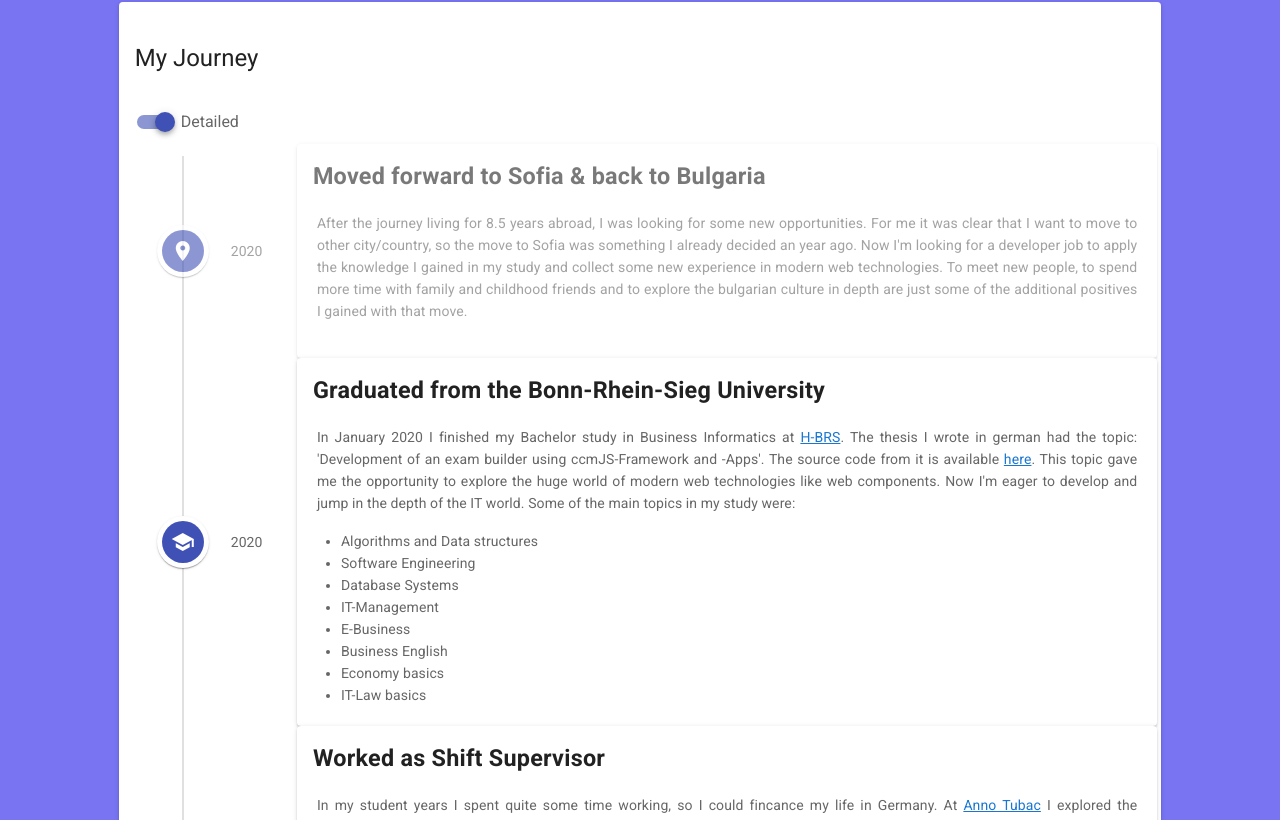
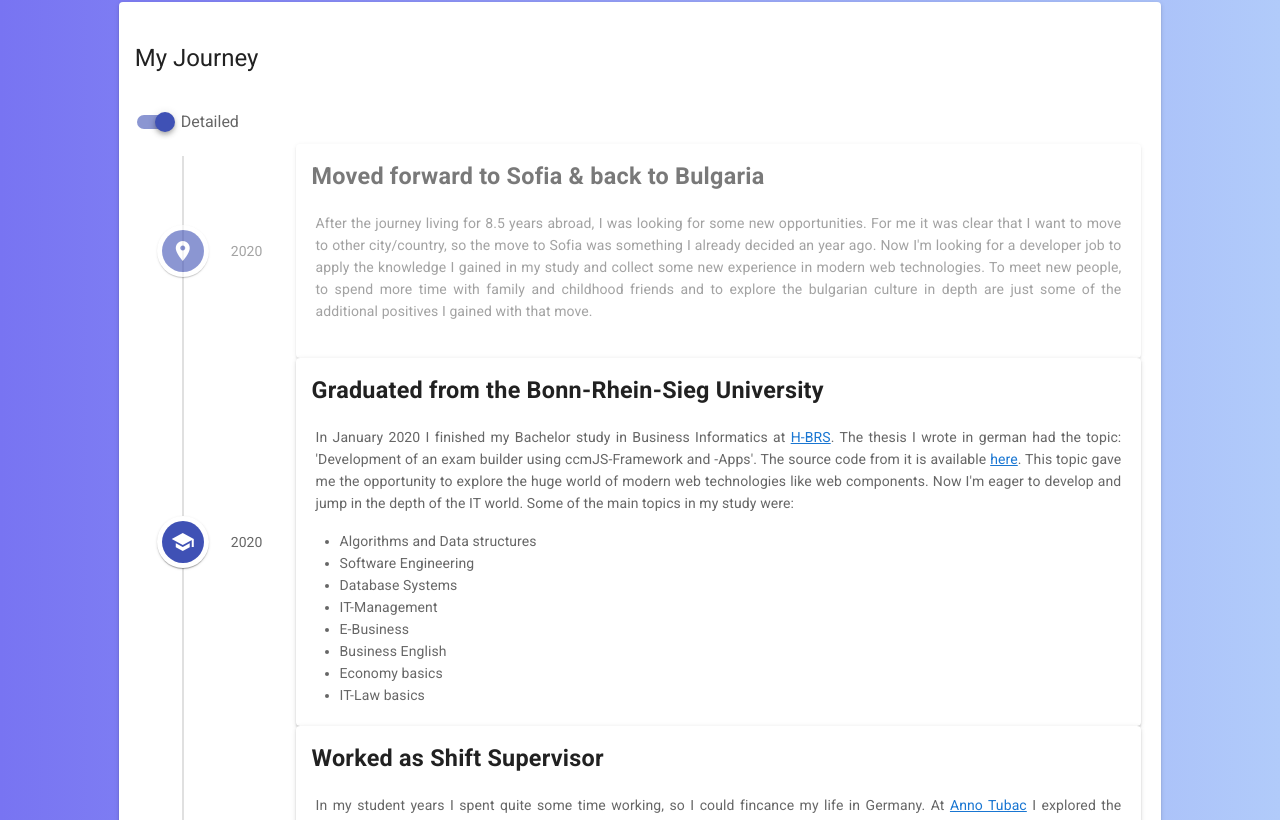
Before and after one commit to geoeg/vuesume, a Vue app: page / in a window 1280 px wide. Shown: the part 1060-1880 px from the top of the page. Built offline with nearby package versions, Linux system fonts and the light colour scheme.

Commit message:
fix timeline alignment

```diff
--- a/src/views/MainContainer.vue
+++ b/src/views/MainContainer.vue
@@ -42,10 +42,8 @@ export default {
 <style scoped>
 #template {
   height: 100%;
-  background: #7874f2;
+  background: -webkit-linear-gradient(to left, #b1cbfa, #7874f2);
+  background: linear-gradient(to left, #b1cbfa, #7874f2);
   background-size: cover;
 }
 </style>
-
-/* background: -webkit-linear-gradient(to left, #b1cbfa, #7874f2); background:
-linear-gradient(to left, #b1cbfa, #7874f2); */
--- a/src/views/timeline/TimelineContainer.vue
+++ b/src/views/timeline/TimelineContainer.vue
@@ -30,7 +30,7 @@
 
             <template v-slot:opposite></template>
 
-            <v-row>
+            <v-row class="pr-4">
               <v-col
                 v-if="$vuetify.breakpoint.smAndUp"
                 md="1"
@@ -59,7 +59,7 @@
                         xs="12"
                         class="pa-4 ma-0"
                       >
-                        <div class="mr-0">
+                        <div class="ma-0">
                           <span v-if="item.text" class="pre">
                             {{ item.text }}
                           </span>
```
